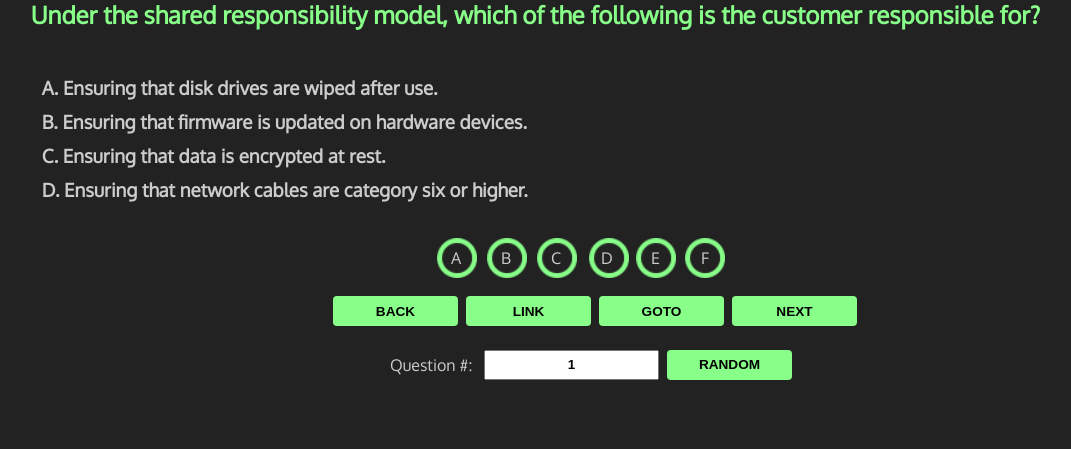
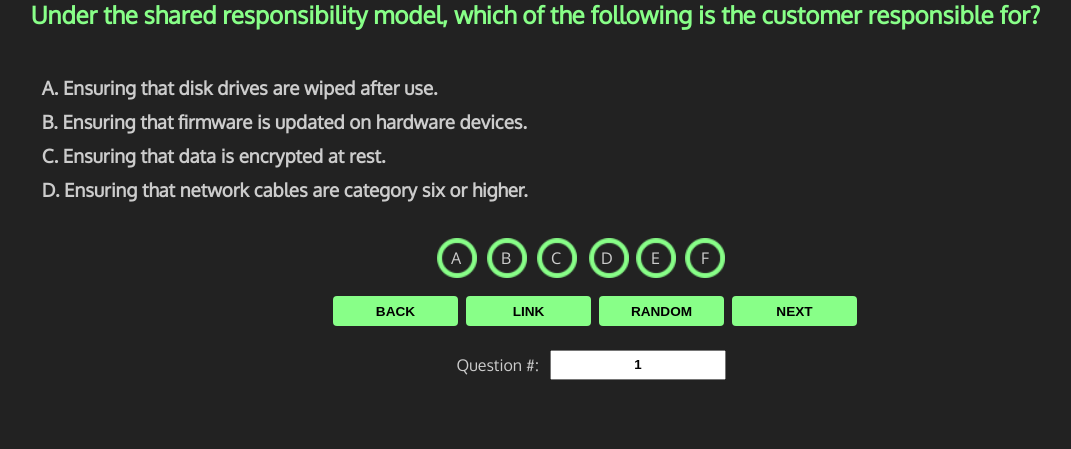
Before and after one commit to peqltta/quiztest, a Flask app: page /quiz in a window 1280 px wide. Shown: the part 91-540 px from the top of the page, without its empty margins (17-1088 px from the left). Run offline with Flask 2, Linux system fonts and the light colour scheme.

Commit message:
asdfasdfasdf

```diff
--- a/templates/main.html
+++ b/templates/main.html
@@ -129,8 +129,8 @@
             <span id='box'><label for='Dc' id="Dcl">D</label><input type='checkbox' id='Dc' value='D' name='D' onclick=checkBoxes() /></span>
             <span id='box'><label for='Ec' id="Ecl">E</label><input type='checkbox' id='Ec' value='E' name='E' onclick=checkBoxes() /></span>
             <span id='box'><label for='Fc' id="Fcl">F</label><input type='checkbox' id='Fc' value='F' name='F' onclick=checkBoxes() /></span>
-            </span><span id='buttons'><input type="submit" name="btn" value="Back" /><input type="button" onclick="showAnswers()" value="Link" /><input type="submit" name="btn" value="Goto" /><br><input type="submit" name="btn" value="Next" />
-                </span><span id='qnum'><label for="qn">Question #:</label><input type='text' id="qn" name='qn' value='{{ p }}'/><input type="button" onclick="randQuest()" value="Random" /></span>
+            </span><span id='buttons'><input type="submit" name="btn" value="Back" /><input type="button" onclick="showAnswers()" value="Link" /><input type="submit" name="btn" value="Random" onclick="randQuest()" /><br><input type="submit" name="btn" value="Next" />
+                </span><span id='qnum'><label for="qn">Question #:</label><input type='text' id="qn" name='qn' value='{{ p }}'/></span>
             <span id="foot">
                 <h3 id="output"></h3></span><span id="foot1">
             <div id="hidden-answer" style="display: none;">
```
